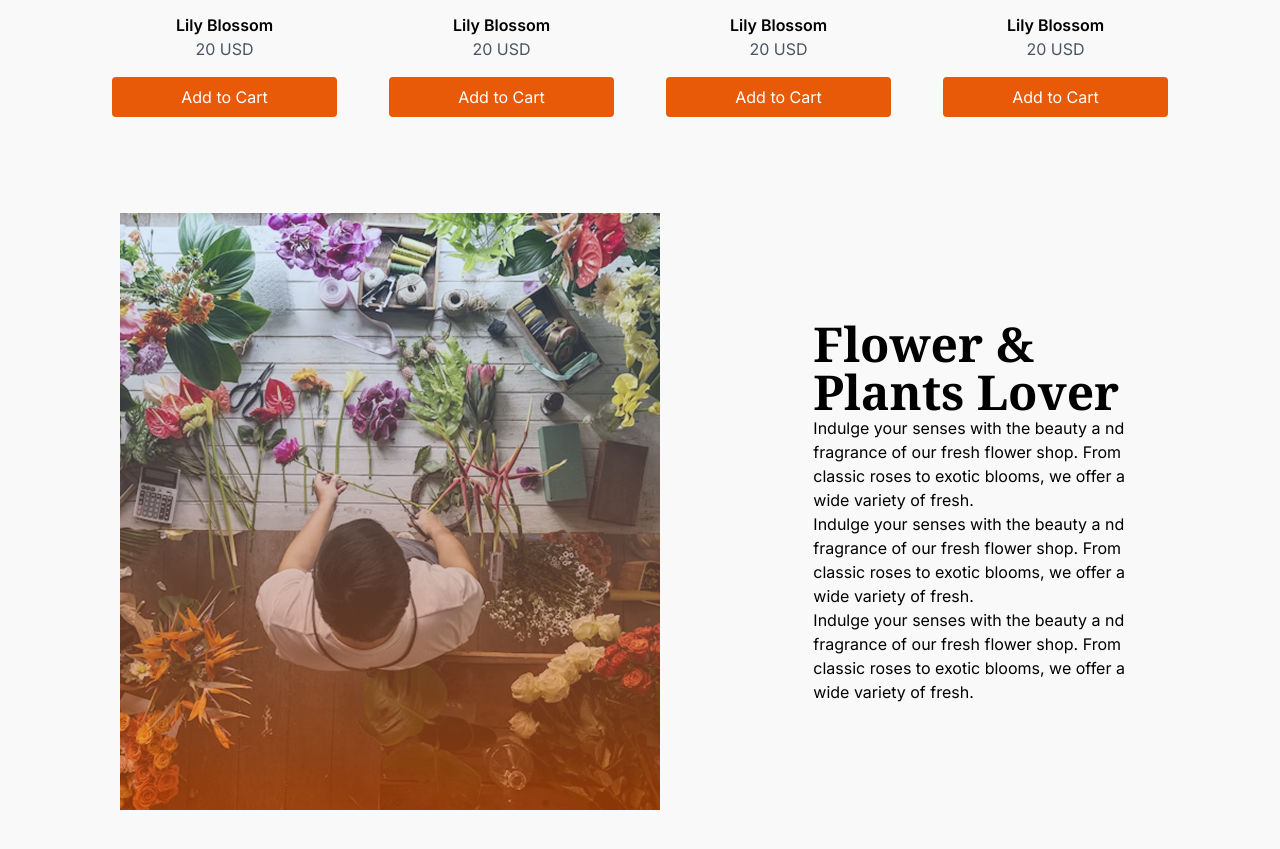
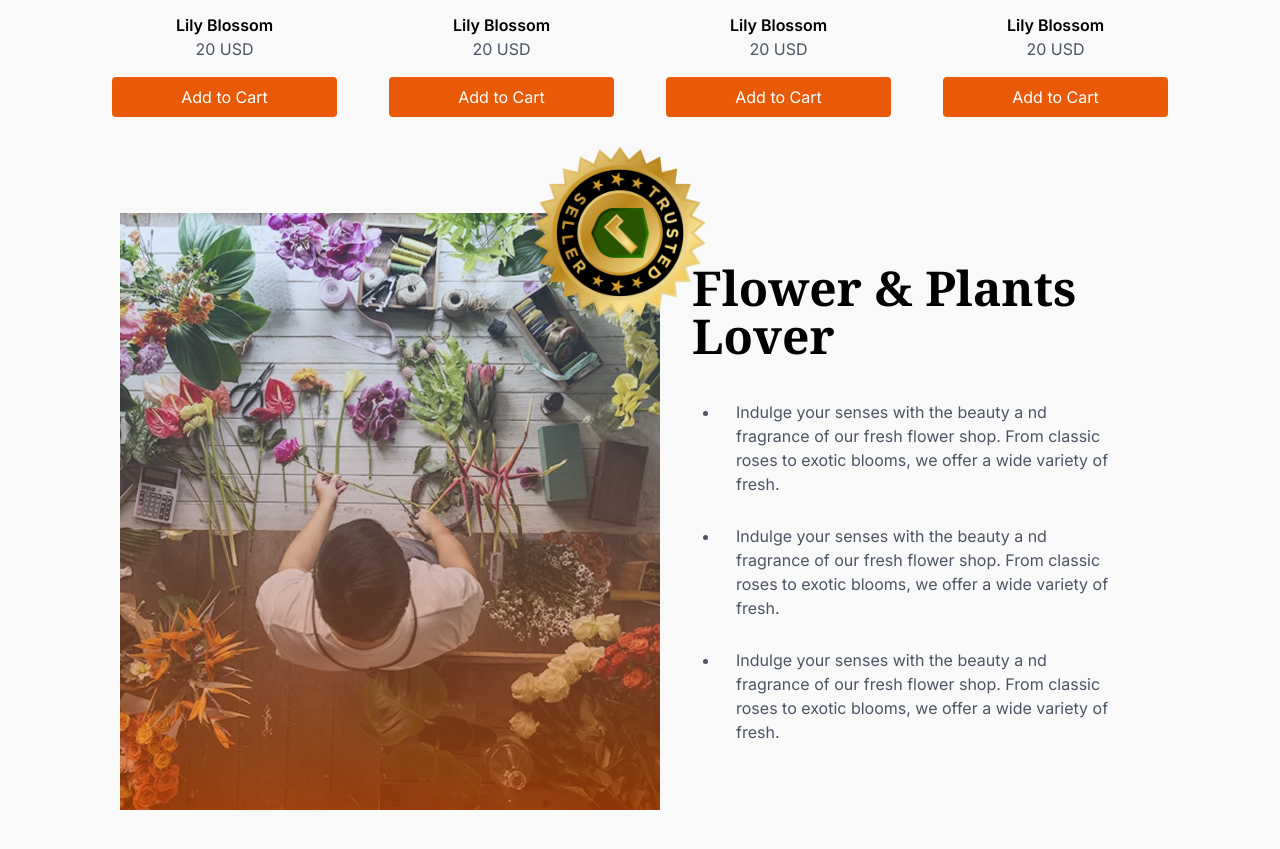
Before and after one commit to Sarwar009/ph-B12A02-responsive-flowers, a plain HTML site: page index.html in a window 1280 px wide. Shown: the part 1473-2322 px from the top of the page. Drawn offline with nearby package versions, Linux system fonts and the light colour scheme.

Commit message:
plant lover done

```diff
--- a/index.html
+++ b/index.html
@@ -48,8 +48,8 @@
       <section
         class="flex flex-col-reverse md:flex-row items-center justify-between px-6 py-10 md:py-20 md:pt-20 md:mt-20 mx-auto"
       >
-        <!-- Text -->
-        <div class="md:w-{40%} text-left pt-20">
+        <!-- text -->
+        <div class="md:w-{40%} text-left pt-1 md:pt-20">
           <h1 class="text-3xl md:text-5xl noto-serif font-bold text-gray-800">
             ALWAYS <span class="text-[#E95A08]">FRESH</span> <br />
             <span class="text-[#E95A08]">FLOWERS</span>
@@ -61,7 +61,7 @@
           </p>
         </div>
 
-        <!-- Image -->
+        <!-- image -->
         <div class="md:w-{60%} mb-10 md:mb-0">
           <img
             src="./assets/hero-flower.png"
@@ -203,27 +203,31 @@
         </div>
       </div>
     </div>
-    <!-- plant lovers -->
-    <div class="flex flex-col md:flex-row items-center justify-between px-6 py-10 md:py-20 gap-8 noto-serif">
-      <div>
+    <!-- plant lover -->
+    <div
+      class="flex flex-col md:flex-row items-center justify-between px-6 py-10 md:py-20 noto-serif relative"
+    >
+      <div class="relative">
         <img src="./assets/flower-store.png" alt="" />
-        <img src="" alt="" />
+        <div><img src="./assets/trusted-badge.png" alt=""  class="w-60 hidden md:block absolute right-[-80px] top-[-100px] animate-[spin_4s_linear_infinite]"/></div>
       </div>
-      <div class="w-1/3">
-        <h2 class="text-3xl md:text-5xl font-gray-800 font-bold">Flower & Plants Lover</h2>
-        <div class="inter">
-            <ul>
-          <li>
+      <div class="md:w-[45%] text-left mt-10 md:mt-0">
+        <h2 class="text-3xl md:text-5xl font-gray-800 font-bold">
+          Flower & Plants Lover
+        </h2>
+        <div class="inter text-gray-600 mt-6 text-left">
+          <ul class="list-disc mx-4 px-3 py-4">
+            <li class="px-4">
               Indulge your senses with the beauty a nd fragrance of our fresh
               flower shop. From classic roses to exotic blooms, we offer a wide
               variety of fresh.
             </li>
-          <li>
+            <li class="my-5 py-2 px-4">
               Indulge your senses with the beauty a nd fragrance of our fresh
               flower shop. From classic roses to exotic blooms, we offer a wide
               variety of fresh.
             </li>
-          <li>
+            <li class="px-4">
               Indulge your senses with the beauty a nd fragrance of our fresh
               flower shop. From classic roses to exotic blooms, we offer a wide
               variety of fresh.
```
Lines whose indentation alone changed are shown as unchanged.
